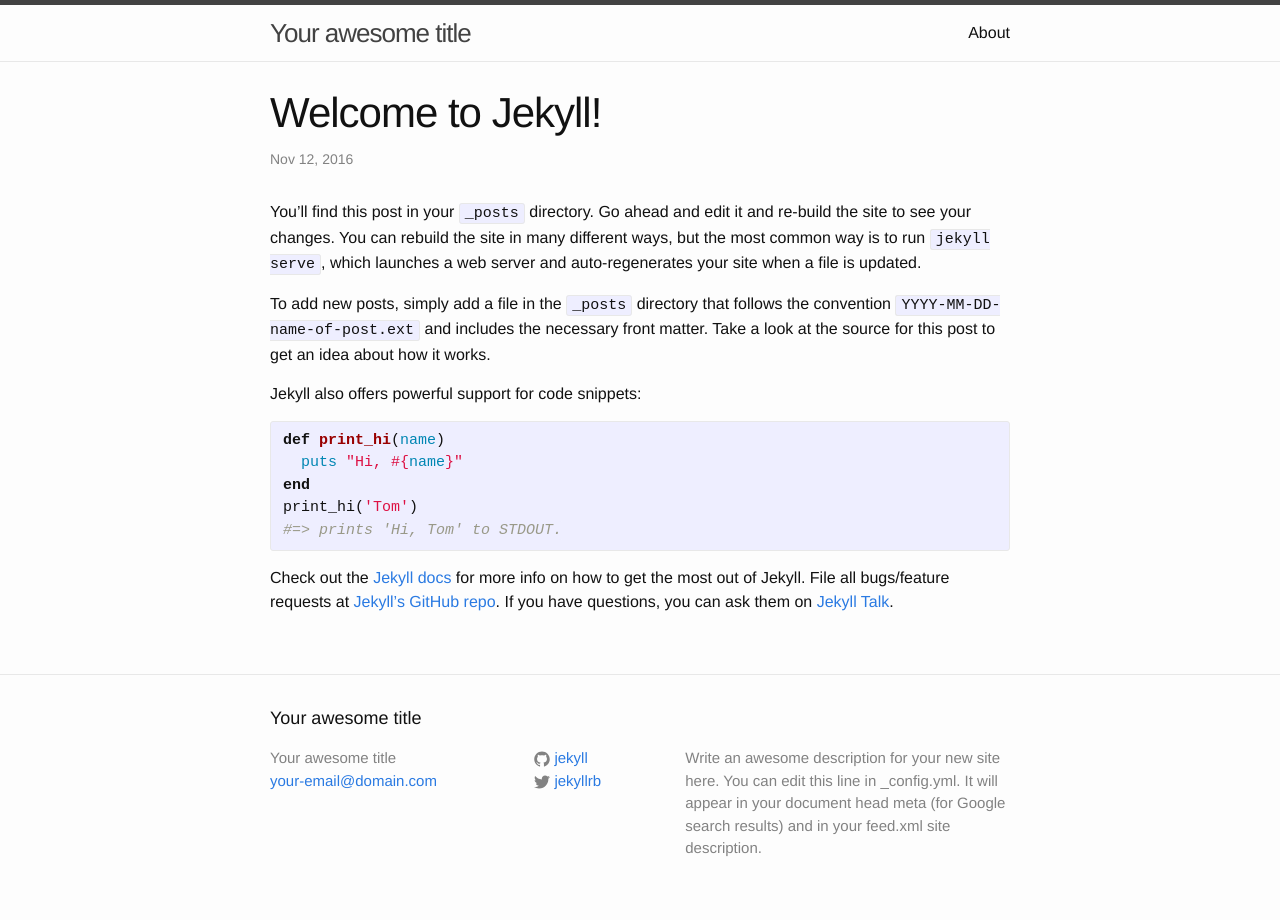
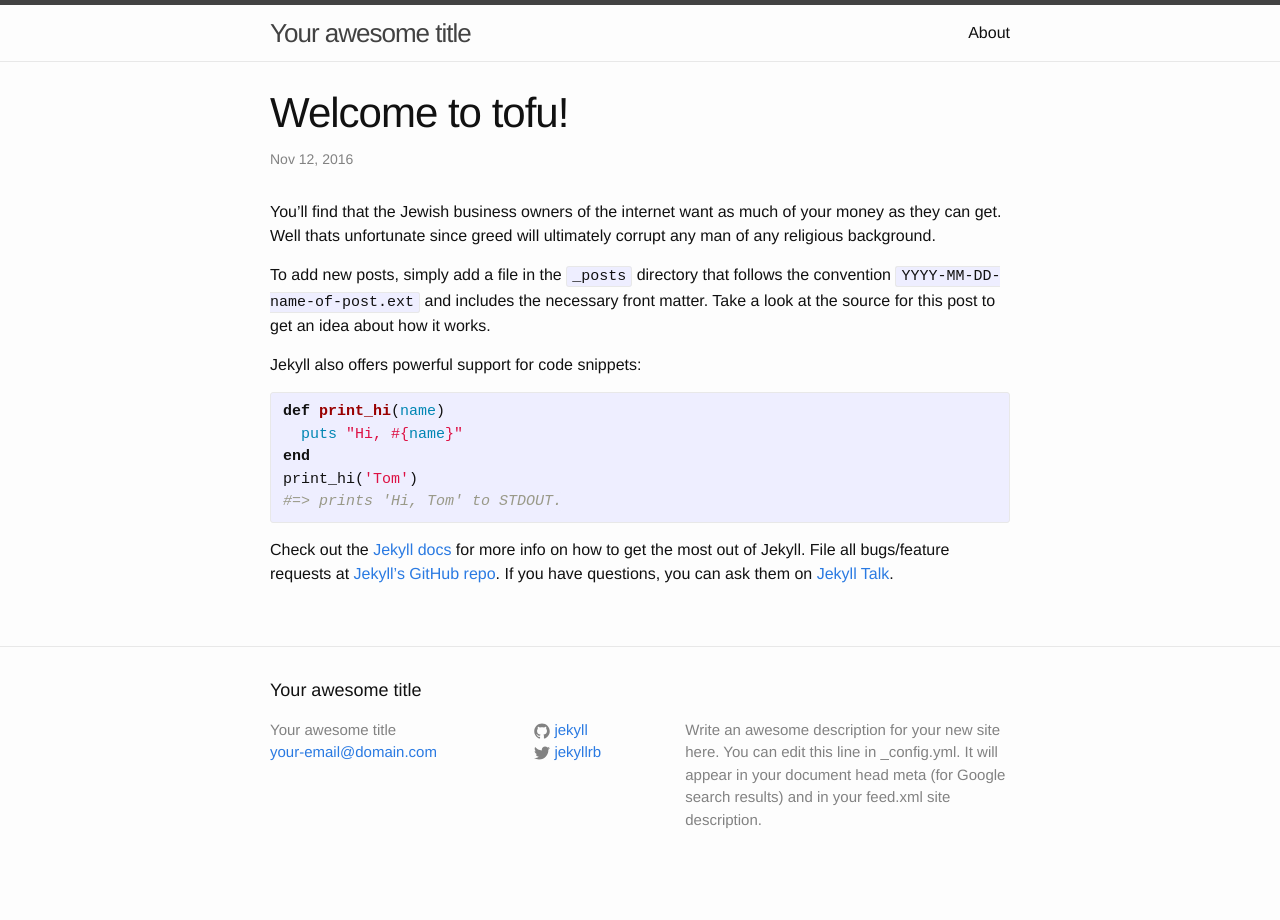
Before and after one commit to webt0fu/webt0fu.github.io, a Jekyll site: the page built from _posts/2016-11-11-welcome-to-jekyll.markdown, in a window 1280 px wide. Built offline with Jekyll 4.4.1, drawn with Linux system fonts in a browser that asks for light colours.

Commit message:
Update 2016-11-11-welcome-to-jekyll.markdown

```diff
--- a/_posts/2016-11-11-welcome-to-jekyll.markdown
+++ b/_posts/2016-11-11-welcome-to-jekyll.markdown
@@ -1,10 +1,10 @@
 ---
 layout: post
-title:  "Welcome to Jekyll!"
+title:  "Welcome to tofu!"
 date:   2016-11-11 19:37:23 -0500
-categories: jekyll update
+categories: steamed tofu
 ---
-You’ll find this post in your `_posts` directory. Go ahead and edit it and re-build the site to see your changes. You can rebuild the site in many different ways, but the most common way is to run `jekyll serve`, which launches a web server and auto-regenerates your site when a file is updated.
+You’ll find that the Jewish business owners of the internet want as much of your money as they can get. Well thats unfortunate since greed will ultimately corrupt any man of any religious background.
 
 To add new posts, simply add a file in the `_posts` directory that follows the convention `YYYY-MM-DD-name-of-post.ext` and includes the necessary front matter. Take a look at the source for this post to get an idea about how it works.
 
```
